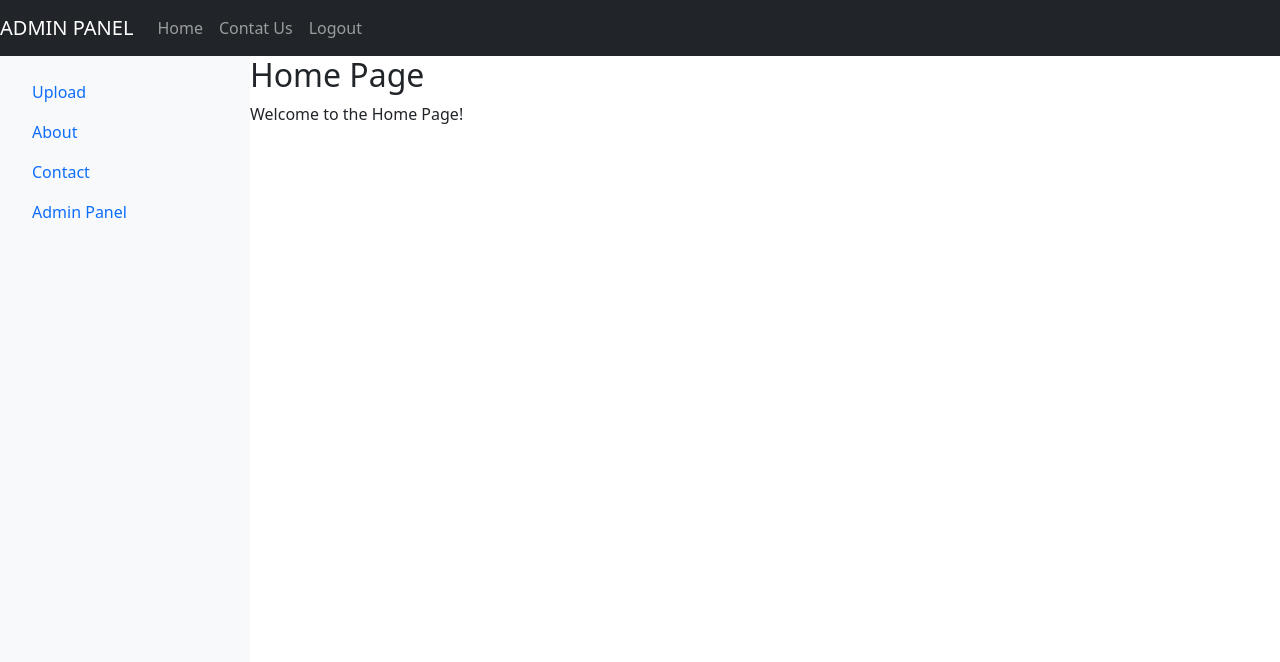
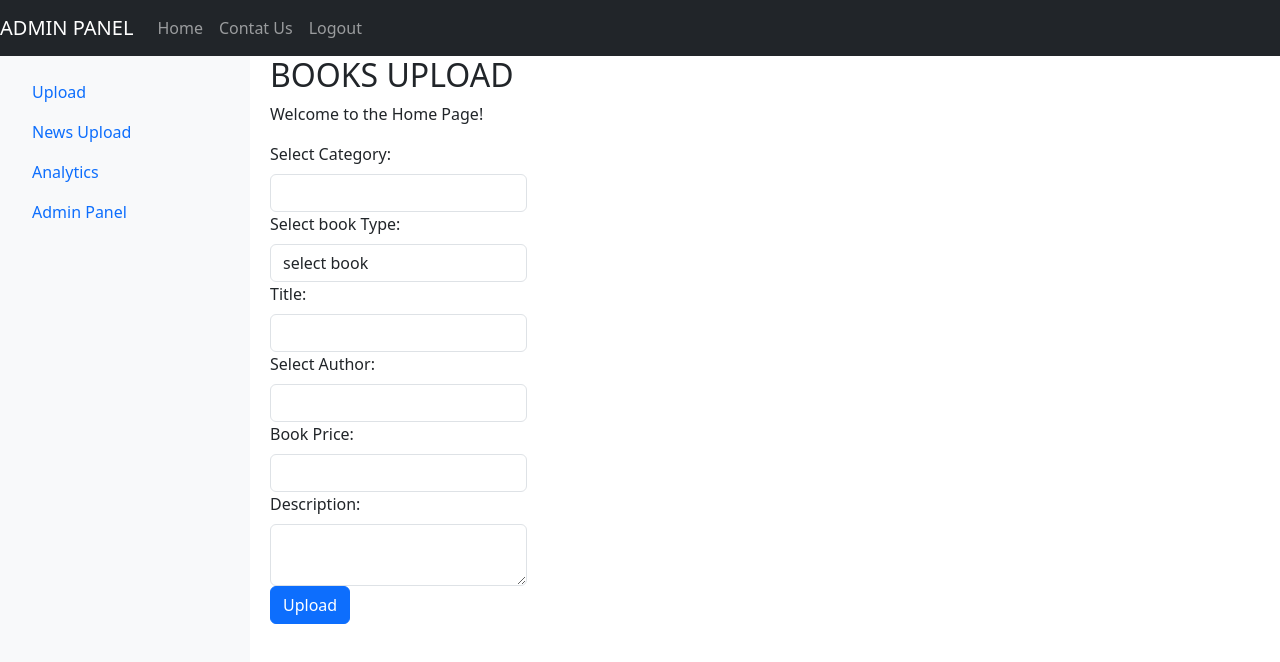
Before and after one commit to TharukeJay/book-store-project, a React (Create React App) app in the folder frontend-admin/: page /home in a window 1280 px wide. Shown: the top 662 px of the page. Built offline with nearby package versions, Linux system fonts and the light colour scheme; the HTML template or start-up script is replaced by a standard one.

Commit message:
upload page added

```diff
--- a/frontend-admin/src/pages/Home.js
+++ b/frontend-admin/src/pages/Home.js
@@ -1,17 +1,84 @@
-// Home.js
-import React from 'react';
+import React, { useState } from 'react';
 import TopNavbar from "./nav_bars/Top_nav_bar";
 import SideNavbar from "./nav_bars/Side_nav_bar";
+import { Form, FormGroup, Button } from 'react-bootstrap';
+
 
 function Home() {
+    const [category, setCategory] = useState('');
+    const [type, setType] = useState('');
+    const [title, setTitle] = useState('');
+    const [author, setAuthor] = useState('');
+    const [price, setPrice] = useState('');
+    const [description, setDescription] = useState('');
+
+    const handleCategoryChange = (event) => {
+        setCategory(event.target.value);
+    };
+
+    const handleTypeChange = (event) => {
+        setType(event.target.value);
+    };
+
+    const handleTitleChange = (event) => {
+        setTitle(event.target.value);
+    };
+
+    const handleAuthorChange = (event) => {
+        setAuthor(event.target.value);
+    };
+
+    const handlePriceChange = (event) => {
+        setPrice(event.target.value);
+    };
+
+    const handleDescriptionChange = (event) => {
+        setDescription(event.target.value);
+    };
+
     return (
         <div>
             <TopNavbar />
             <div style={{ display: 'flex' }}>
                 <SideNavbar />
-                <div>
-                    <h2>Home Page</h2>
+                <div style={{ marginLeft: '20px' }}>
+                    <h2>BOOKS UPLOAD</h2>
                     <p>Welcome to the Home Page!</p>
+                    <Form>
+                        <FormGroup>
+                            <Form.Label>Select Category:</Form.Label>
+                            <Form.Control as="select" value={category} onChange={handleCategoryChange}>
+                                {/* Add options for categories */}
+                            </Form.Control>
+                        </FormGroup>
+                        <FormGroup>
+                            <Form.Label>Select book Type:</Form.Label>
+                            <Form.Control as="select" value={type} onChange={handleTypeChange}>
+                                <option value={''}>select book</option>
+                                <option value={'PDF'}>PDF</option>
+                                <option value={'audioBook'}>Audio book</option>
+                            </Form.Control>
+                        </FormGroup>
+                        <FormGroup>
+                            <Form.Label>Title:</Form.Label>
+                            <Form.Control type="text" value={title} onChange={handleTitleChange} />
+                        </FormGroup>
+                        <FormGroup>
+                            <Form.Label>Select Author:</Form.Label>
+                            <Form.Control as="select" value={author} onChange={handleAuthorChange}>
+                                {/* Add options for authors */}
+                            </Form.Control>
+                        </FormGroup>
+                        <FormGroup>
+                            <Form.Label>Book Price:</Form.Label>
+                            <Form.Control type="text" value={price} onChange={handlePriceChange} />
+                        </FormGroup>
+                        <FormGroup>
+                            <Form.Label>Description:</Form.Label>
+                            <Form.Control as="textarea" value={description} onChange={handleDescriptionChange} />
+                        </FormGroup>
+                        <Button variant="primary">Upload</Button>
+                    </Form>
                 </div>
             </div>
         </div>
--- a/frontend-admin/src/pages/nav_bars/Side_nav_bar.js
+++ b/frontend-admin/src/pages/nav_bars/Side_nav_bar.js
@@ -7,8 +7,8 @@ function SideNavbar() {
         <div style={{ width: '250px', background: '#f8f9fa', height: '100vh' }}>
             <Nav defaultActiveKey="/home" className="flex-column p-3">
                 <Nav.Link as={Link} to="/home">Upload</Nav.Link>
-                <Nav.Link as={Link} to="/about">About</Nav.Link>
-                <Nav.Link as={Link} to="/contact">Contact</Nav.Link>
+                <Nav.Link as={Link} to="/about">News Upload</Nav.Link>
+                <Nav.Link as={Link} to="/contact">Analytics</Nav.Link>
                 <Nav.Link as={Link} to="/admin">Admin Panel</Nav.Link>
             </Nav>
         </div>
--- a/frontend-admin/src/routes.js
+++ b/frontend-admin/src/routes.js
@@ -4,6 +4,7 @@ import Home from "./pages/Home";
 const Login = React.lazy(() => import("./pages/Login"));
 const SignUp = React.lazy(() => import("./pages/SignUp"));
 const Home = React.lazy(() => import("./pages/Home"));
+const CreateCategory = React.lazy(() => import("./pages/create/createCategory"));
 
 
 const routes = [
@@ -11,5 +12,7 @@ const routes = [
     { path: "/signup", name: "SignUp", element: SignUp, exact: true },
     { path: "/home", name: "Home", element: Home, exact: true },
 
+    { path: '/list/createCategory', name: 'CreateCategory', element: CreateCategory },
+
 ];
 export default routes;
```
